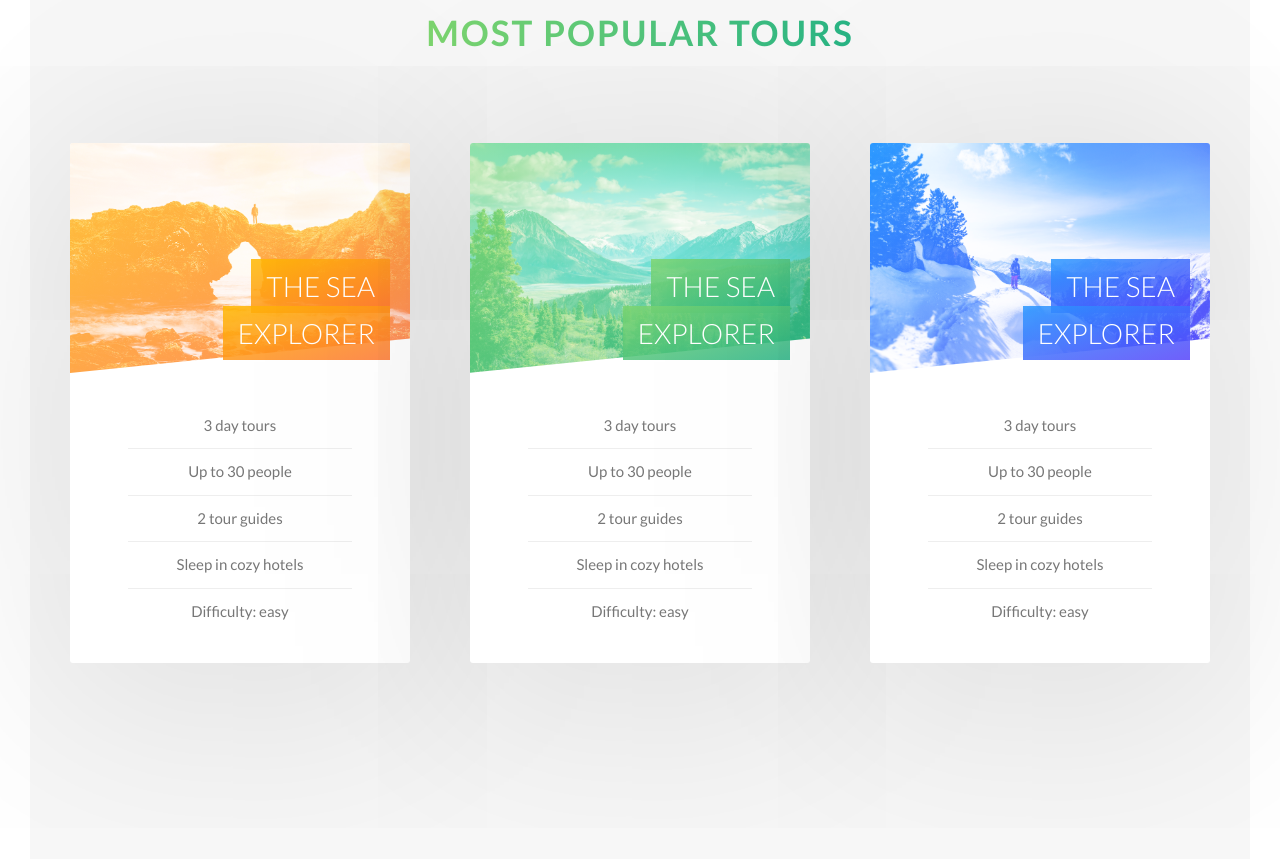
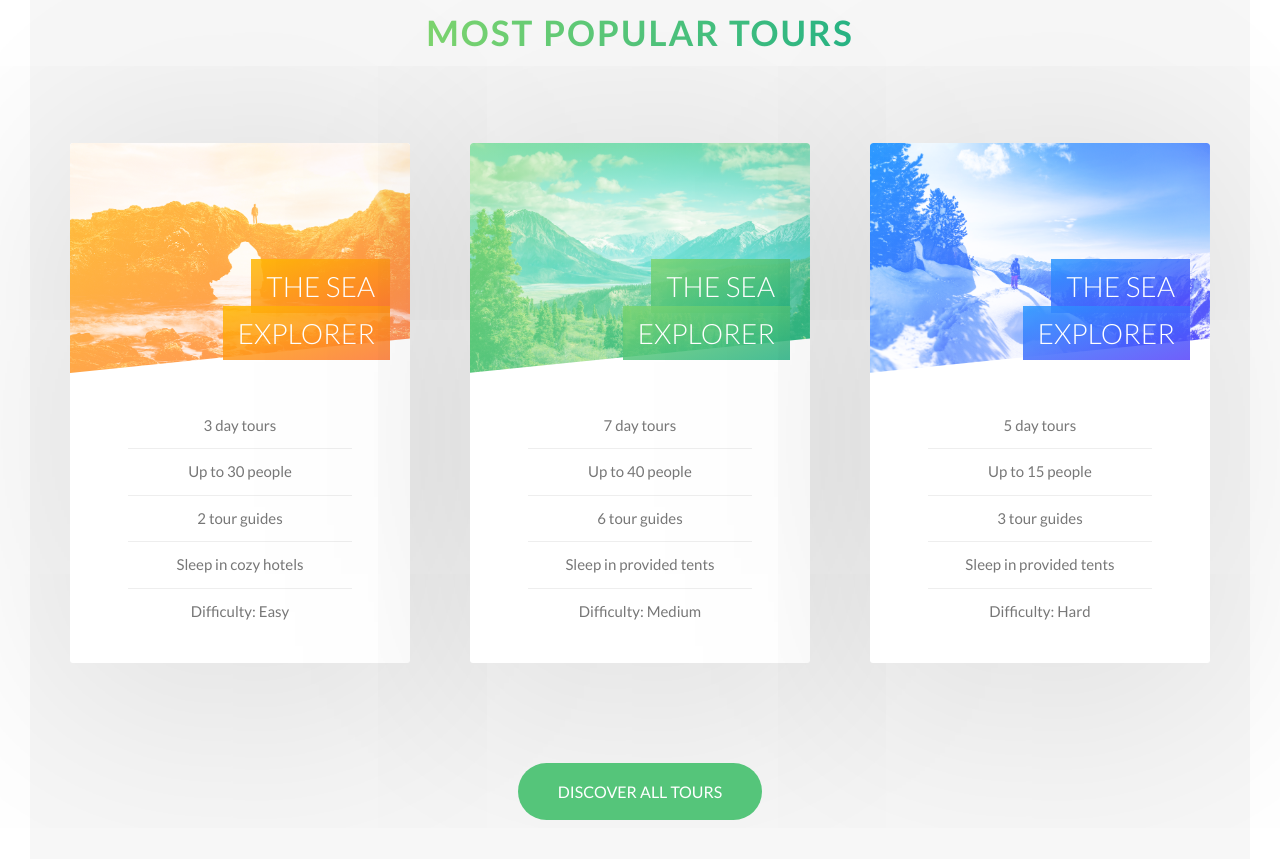
Before and after one commit to euphroshub/natour, a website: page index.html in a window 1280 px wide. Shown: the part 2325-3184 px from the top of the page. Drawn offline with Linux system fonts and the light colour scheme.

Commit message:
completed tour section

```diff
--- a/index.html
+++ b/index.html
@@ -137,12 +137,18 @@
                             <li>Up to 30 people</li>
                             <li>2 tour guides</li>
                             <li>Sleep in cozy hotels</li>
-                            <li>Difficulty: easy</li>
+                            <li>Difficulty: Easy</li>
                         </ul>
                     </div>
                 </div>
                 <div class="card__side card__side--back card__side--back-1">
-                    BACK
+                    <div class="card__cta">
+                        <div class="card__price-box">
+                            <p class="card__price-only">Only</p>
+                            <p class="card__price-value">$297</p>
+                        </div>
+                        <a href="#" class="btn btn--white">Book now!</a>
+                    </div>
                 </div>
             </div>
         </div>
@@ -157,16 +163,22 @@
                      </h4>
                      <div class="card__details">
                         <ul>
-                            <li>3 day tours</li>
-                            <li>Up to 30 people</li>
-                            <li>2 tour guides</li>
-                            <li>Sleep in cozy hotels</li>
-                            <li>Difficulty: easy</li>
+                            <li>7 day tours</li>
+                            <li>Up to 40 people</li>
+                            <li>6 tour guides</li>
+                            <li>Sleep in provided tents</li>
+                            <li>Difficulty: Medium</li>
                         </ul>
                      </div>
                 </div>
                 <div class="card__side card__side--back card__side--back-2">
-                    BACK
+                    <div class="card__cta">
+                        <div class="card__price-box">
+                            <p class="card__price-only">Only</p>
+                            <p class="card__price-value">$497</p>
+                        </div>
+                        <a href="#" class="btn btn--white">Book now!</a>
+                    </div>
                 </div>
             </div>
         </div>
@@ -181,19 +193,29 @@
                      </h4>
                      <div class="card__details">
                         <ul>
-                            <li>3 day tours</li>
-                            <li>Up to 30 people</li>
-                            <li>2 tour guides</li>
-                            <li>Sleep in cozy hotels</li>
-                            <li>Difficulty: easy</li>
+                            <li>5 day tours</li>
+                            <li>Up to 15 people</li>
+                            <li>3 tour guides</li>
+                            <li>Sleep in provided tents</li>
+                            <li>Difficulty: Hard</li>
                         </ul>
                      </div>
                 </div>
                 <div class="card__side card__side--back card__side--back-3">
-                    BACK
+                    <div class="card__cta">
+                        <div class="card__price-box">
+                            <p class="card__price-only">Only</p>
+                            <p class="card__price-value">$897</p>
+                        </div>
+                        <a href="#" class="btn btn--white">Book now!</a>
+                    </div>
                 </div>
             </div>
         </div>
+    </div>
+
+    <div class="u-center-text u-margin-top-huge">
+        <a href="#" class="btn btn--green">Discover all tours</a>
     </div>
 
 </section>
--- a/sass/base/_utilities.scss
+++ b/sass/base/_utilities.scss
@@ -2,3 +2,5 @@
 .u-margin-bottom-small { margin-bottom: 1.5rem; }
 .u-margin-bottom-medium { margin-bottom: 4rem; }
 .u-margin-bottom-large { margin-bottom: 8rem; }
+.u-margin-top-large { margin-top: 8rem; }
+.u-margin-top-huge { margin-top: 10rem; }
--- a/sass/components/_button.scss
+++ b/sass/components/_button.scss
@@ -30,6 +30,16 @@
     &--white {
         background-color: $color-white;
         color: $color-grey-dark;
+
+        &::after {
+            background-color: $color-white;
+        }
+
+    }
+
+    &--green {
+        background-color: $color-primary;
+        color: $color-white;
 
         &::after {
             background-color: $color-white;
--- a/sass/components/_card.scss
+++ b/sass/components/_card.scss
@@ -54,6 +54,8 @@
         background-blend-mode: screen;
         -webkit-clip-path: polygon(0 0, 100% 0, 100% 85%, 0 100%);
         clip-path: polygon(0 0, 100% 0, 100% 85%, 0 100%); // for a quick skew on a picture and then fix it with webkit for other browser
+        border-top-left-radius: 3px;
+        border-top-right-radius: 3px;
 
 
         &--1 {
@@ -120,4 +122,31 @@
         }
     }
 
+    // front side styling
+
+    &__cta {
+        position: absolute;
+        top: 50%;
+        left: 50%;
+        transform: translate(-50%, -50%);
+        width: 90%;
+        text-align: center;
+    }
+
+    &__price-box {
+        text-align: center;
+        color: $color-white;
+        margin-bottom: 8rem;
+    }
+
+    &__price-only {
+        font-size: 1.4rem;
+        text-transform: uppercase;
+    }
+
+    &__price-value {
+        font-size: 6rem;
+        font-weight: 100;
+    }
+
 } // End card
--- a/sass/pages/_home.scss
+++ b/sass/pages/_home.scss
@@ -23,6 +23,6 @@
 
 .section-tours {
     background-color: $color-grey-light-1;
-    padding: 25rem 0 50rem 0;
+    padding: 25rem 0 15rem 0;
     margin-top: -10rem;
 }
```
Also changed, not shown: css/style.css, 1 other file.
